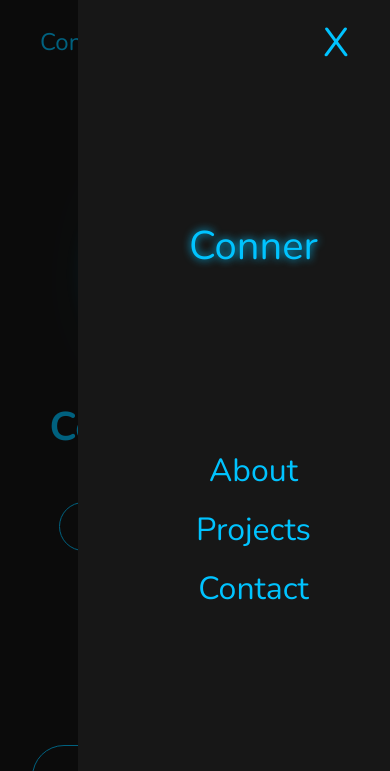
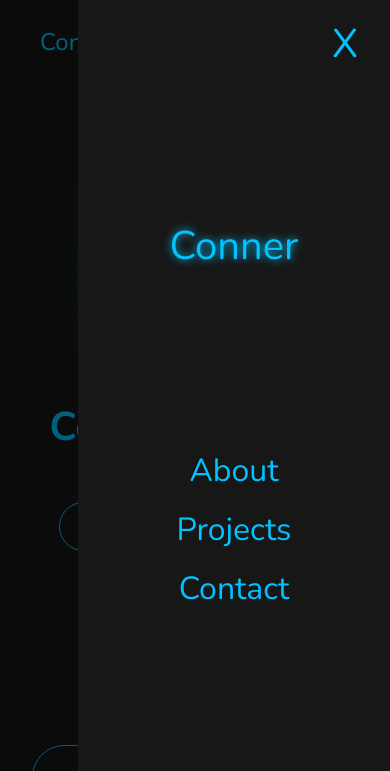
Before and after one commit to Connerj1234/Portfolio-Website, a plain HTML site: page index.html in a window 390 px wide. Both pictures are taken after a click on the element 343 px from the left and 42 px from the top of the page. Shown: the top 771 px of the page. Drawn offline with nearby package versions, Linux system fonts and the light colour scheme.

Commit message:
hamburger

```diff
--- a/mediaqueries.css
+++ b/mediaqueries.css
@@ -132,8 +132,8 @@
     .hamburger-menu {
         position: fixed;
         top: 0;
-        right: -100%;
-        width: 90vw;
+        right: 0;
+        width: 80vw;
         height: 100vh;
         background-color: rgb(23, 23, 23);
         display: flex;
@@ -141,12 +141,23 @@
         justify-content: center;
         align-items: center;
         z-index: 1000;
-        transition: transform .5s ease;
-        margin-left: auto;
+        transform: translateX(100%);
+        transition: transform 0.5s ease;
+    }
+    .hamburger-menu.active .close-icon{
+        display: block;
     }
     .hamburger-menu.active {
-        display: flex;
-        transform: translateX(-100%);
+        transform: translateX(0);
+    }
+    .close-icon {
+        position: fixed;
+        display: none;
+        top: 2vh;
+        right: 2rem;
+        font-size: 2.5em;
+        color: #00c3ff;
+        cursor: pointer;
     }
     .overlay {
         position: fixed;
@@ -184,15 +195,6 @@
         text-underline-offset: .5rem;
         text-underline-position: above;
     }
-    .close-icon {
-        position: absolute;
-        top: 1rem;
-        right: 5rem;
-        font-size: 2.5em;
-        color: #00c3ff;
-        cursor: pointer;
-        display: block;
-    }
     body.menu-open {
         overflow: hidden;
     }
@@ -212,6 +214,9 @@
         height: fit-content;
         margin-bottom: 0;
         float: top;
+    }
+    body{
+        padding-bottom: 10px;
     }
     #hamburger-nav{
         padding: 0 2rem;
```
